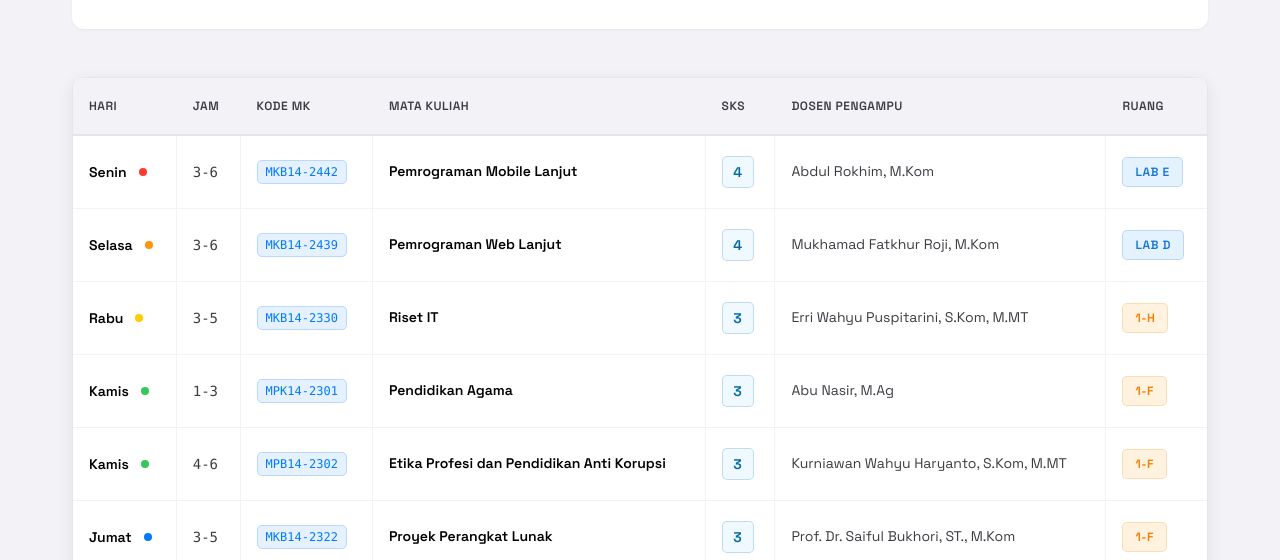
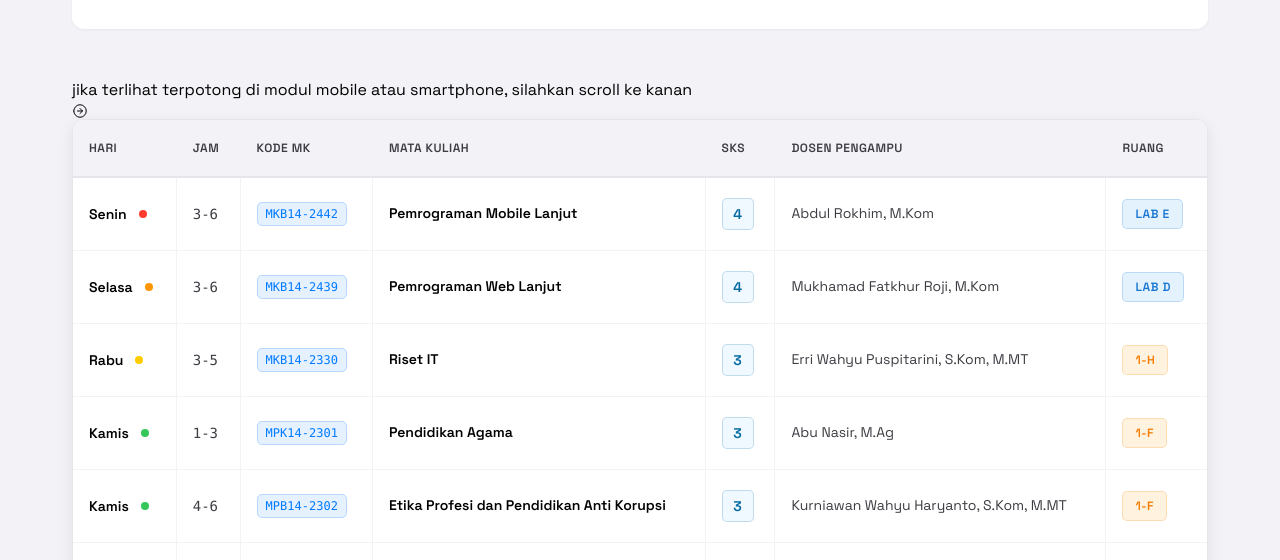
Before and after one commit to syauqi357/jadwalkuliah, a plain HTML site: page index.html in a window 1280 px wide. Shown: the part 222-782 px from the top of the page. Drawn offline with Linux system fonts and the light colour scheme.

Commit message:
Update index.html
add notes

```diff
--- a/index.html
+++ b/index.html
@@ -149,6 +149,34 @@
   <div class="header-section">
     <h1 class="main-title">Jadwal Kuliah</h1>
     <p class="subtitle">Semester Akademik 2025/2026</p>
+  </div>
+
+<!--   notes -->
+  <div class="notesSchedule">
+    jika terlihat terpotong di modul mobile atau smartphone, silahkan scroll ke
+    kanan
+
+    <div class="iconRight">
+      <svg
+        xmlns="http://www.w3.org/2000/svg"
+        viewBox="-0.5 -0.5 16 16"
+        fill="none"
+        stroke="#000000"
+        stroke-linecap="round"
+        stroke-linejoin="round"
+        class="feather feather-arrow-right-circle"
+        id="Arrow-Right-Circle--Streamline-Feather"
+        height="16"
+        width="16"
+      >
+        <path
+          d="M1.25 7.5a6.25 6.25 0 1 0 12.5 0 6.25 6.25 0 1 0 -12.5 0"
+          stroke-width="1"
+        ></path>
+        <path d="m7.5 10 2.5 -2.5 -2.5 -2.5" stroke-width="1"></path>
+        <path d="m5 7.5 5 0" stroke-width="1"></path>
+      </svg>
+    </div>
   </div>
 
   <div class="table-wrapper">
```
